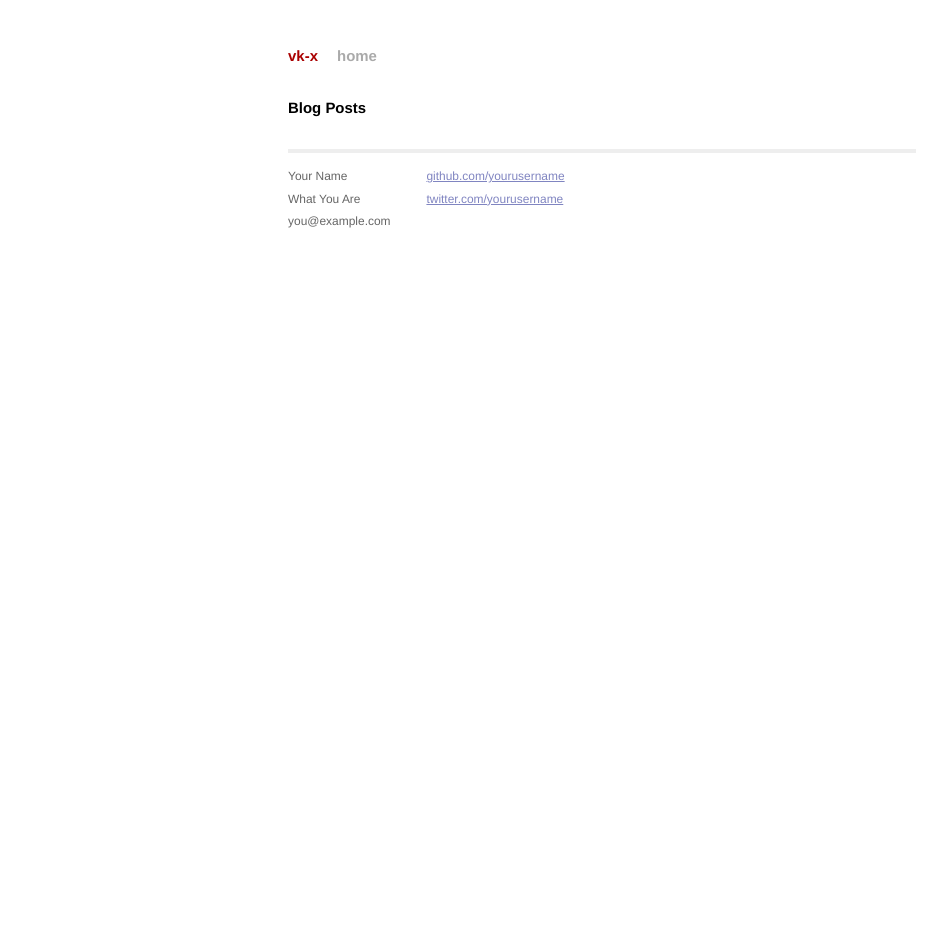
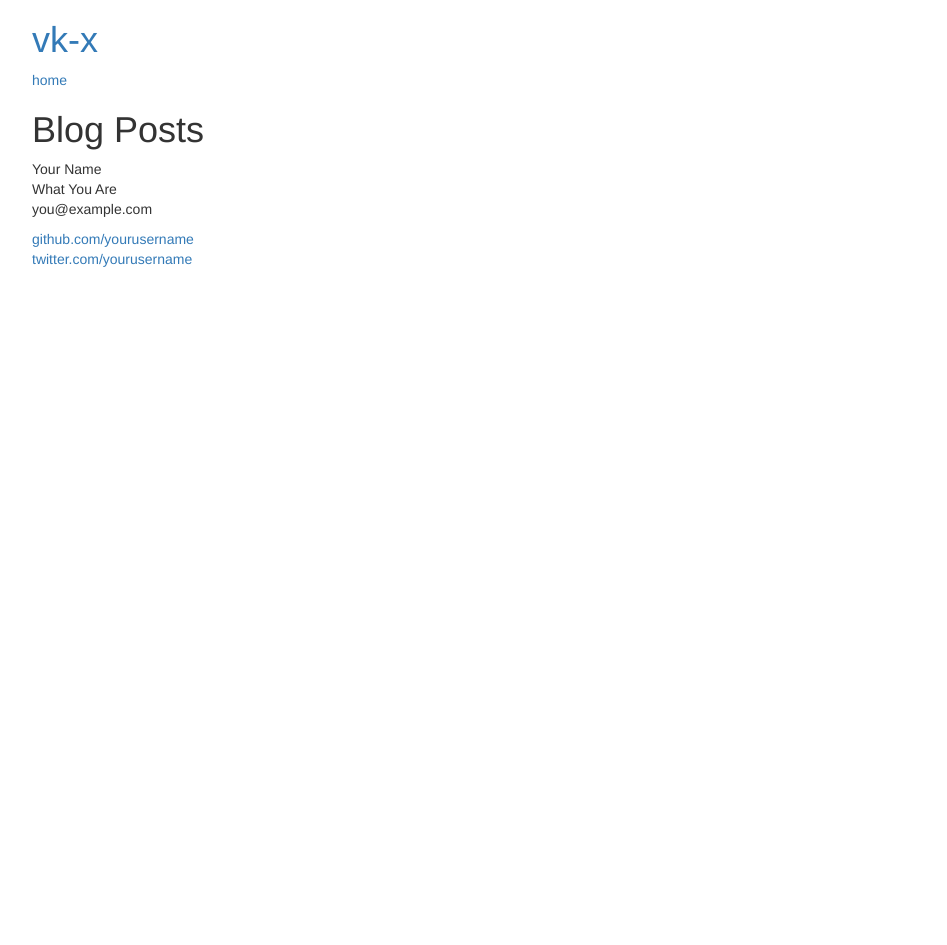
Before and after one commit to vk-x/vk-x.github.io, a Jekyll site: the page built from index.md, in a window 1280 px wide. Shown: the whole page, without its empty margins (38-985 px from the left). Built offline with Jekyll 4.4.1, drawn with Linux system fonts in a browser that asks for light colours; nearby versions of some CDN libraries; Markdown is read by kramdown in place of the engine named in the settings; after the commit the page ends 900 px from its top, so only the background shows below that.

Commit message:
feat(default layout): apply Twitter Bootstrap
Add Bootstrap CSS and JS (also jQuery as a dependency).
See: http://getbootstrap.com/

```diff
--- a/_layouts/default.html
+++ b/_layouts/default.html
@@ -4,18 +4,12 @@
         <meta charset="utf-8">
         <meta http-equiv="X-UA-Compatible" content="IE=edge,chrome=1">
         <title>{{ page.title }}</title>
-        <meta name="viewport" content="width=device-width">
-
-        <!-- syntax highlighting CSS -->
-        <link rel="stylesheet" href="/css/syntax.css">
-
-        <!-- Custom CSS -->
+        <meta name="viewport" content="width=device-width, initial-scale=1">
+        <link rel="stylesheet" href="//netdna.bootstrapcdn.com/bootstrap/3.1.1/css/bootstrap.min.css">
         <link rel="stylesheet" href="/css/main.css">
-
     </head>
     <body>
-
-        <div class="site">
+        <div class="container">
           <div class="header">
             <h1 class="title"><a href="/">{{ site.name }}</a></h1>
             <a class="extra" href="/">home</a>
@@ -40,5 +34,7 @@
           </div>
         </div>
 
+        <script src="//cdnjs.cloudflare.com/ajax/libs/jquery/2.1.1/jquery.min.js"></script>
+        <script src="//netdna.bootstrapcdn.com/bootstrap/3.1.1/js/bootstrap.min.js"></script>
     </body>
 </html>
--- a/css/main.css
+++ /dev/null
@@ -1,160 +0,0 @@
-/*****************************************************************************/
-/*
-/* Common
-/*
-/*****************************************************************************/
-
-/* Global Reset */
-* {
-  margin: 0;
-  padding: 0;
-}
-
-html, body { height: 100%; }
-
-body {
-  background-color: #FFF;
-  font: 13.34px Helvetica, Arial, sans-serif;
-  font-size: small;
-  text-align: center;
-}
-
-h1, h2, h3, h4, h5, h6 {
-  font-size: 100%; }
-
-h1 { margin-bottom: 1em; }
-p { margin: 1em 0; }
-
-a         { color: #00a; }
-a:hover   { color: #000; }
-a:visited { color: #a0a; }
-
-/*****************************************************************************/
-/*
-/* Home
-/*
-/*****************************************************************************/
-.posts {
-  list-style-type: none;
-  margin-bottom: 2em;
-}
-
-.posts li {
-  line-height: 1.75em;
-}
-
-.posts span {
-  color: #aaa;
-  font-family: Monaco, "Courier New", monospace;
-  font-size: 80%;
-}
-
-/*****************************************************************************/
-/*
-/* Site
-/*
-/*****************************************************************************/
-
-.site {
-  font-size: 115%;
-  text-align: justify;
-  width: 42em;
-  margin: 3em auto 2em;
-  line-height: 1.5em;
-}
-
-.header a {
-  font-weight: bold;
-  text-decoration: none;
-}
-
-.title {
-  display: inline-block;
-  margin-bottom: 2em;
-}
-
-.title a {
-  color: #a00;
-}
-
-.title a:hover {
-  color: #000;
-}
-
-.header a.extra {
-  color: #aaa;
-  margin-left: 1em;
-}
-
-.header a.extra:hover {
-  color: #000;
-}
-
-.meta {
-  color: #aaa;
-}
-
-.footer {
-  font-size: 80%;
-  color: #666;
-  border-top: 4px solid #eee;
-  margin-top: 2em;
-  overflow: hidden;
-}
-
-.footer .contact {
-  float: left;
-  margin-right: 3em;
-}
-
-.footer .contact a {
-  color: #8085C1;
-}
-
-.footer .rss {
-  margin-top: 1.1em;
-  margin-right: -.2em;
-  float: right;
-}
-
-.footer .rss img {
-  border: 0;
-}
-
-/*****************************************************************************/
-/*
-/* Posts
-/*
-/*****************************************************************************/
-
-/* standard */
-.post pre {
-  border: 1px solid #ddd;
-  background-color: #eef;
-  padding: 0 .4em;
-}
-
-.post ul, .post ol {
-  margin-left: 1.35em;
-}
-
-.post code {
-  border: 1px solid #ddd;
-  background-color: #eef;
-  padding: 0 .2em;
-}
-
-.post pre code {
-  border: none;
-}
-
-/* terminal */
-.post pre.terminal {
-  border: 1px solid #000;
-  background-color: #333;
-  color: #FFF;
-}
-
-.post pre.terminal code {
-  background-color: #333;
-}
```
